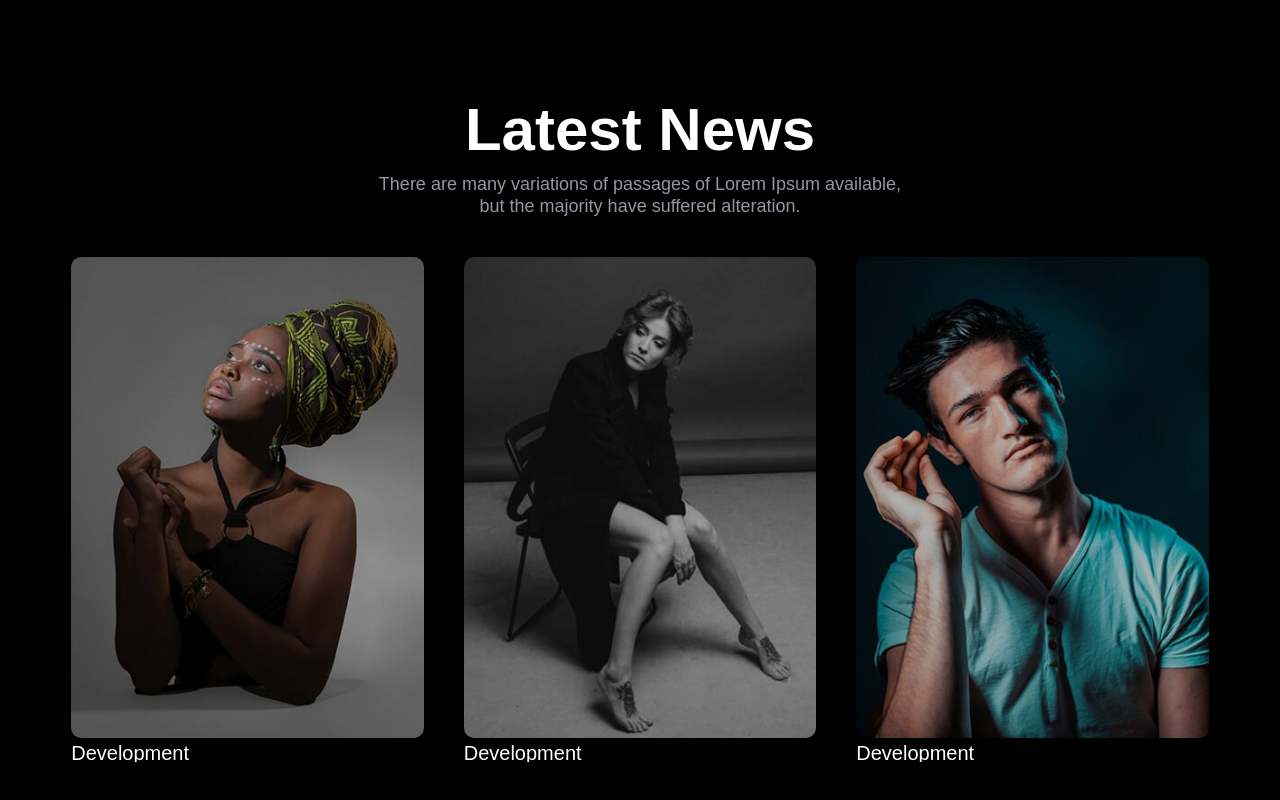
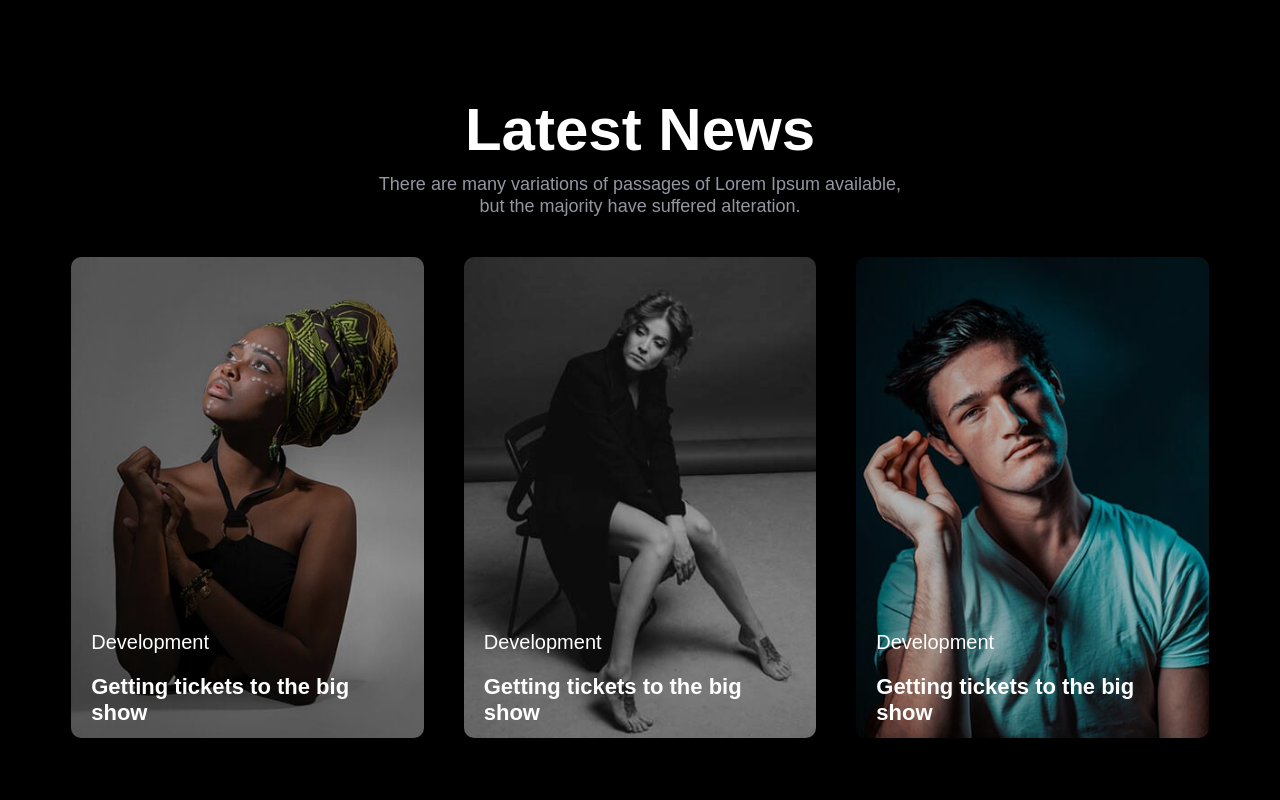
Before and after one commit to AWITI0301/My-Portfolio, a React (Create React App) app: page / in a window 1280 px wide. Shown: the part 4241-5041 px from the top of the page. Built offline with nearby package versions, Linux system fonts and the light colour scheme.

Commit message:
styles the blog content

```diff
--- a/src/Blog.css
+++ b/src/Blog.css
@@ -0,0 +1,30 @@
+.blog__meta{
+    width: 100%;
+    height: 100%;
+    top: 0;
+    left: 0;
+    display: flex;
+    align-items: center;
+    justify-content: flex-end;
+}
+.Blog__meta.absolute {
+    top: 0%;
+    padding: 0px 20px;
+    left: 0%;
+    display: flex;
+    height: 100%;
+    align-items: flex-start;
+    justify-content: flex-end;
+    flex-direction: column;
+    flex-wrap: wrap;
+    border-radius: 10px;
+    overflow: hidden;
+    width: 100%;
+}
+a.blog.project__btn {
+    margin-bottom: -50px;
+    transition: .4s all ease;
+}
+.Blog__meta:hover a.blog.project__btn{
+    margin-bottom: 40px;
+}
```
